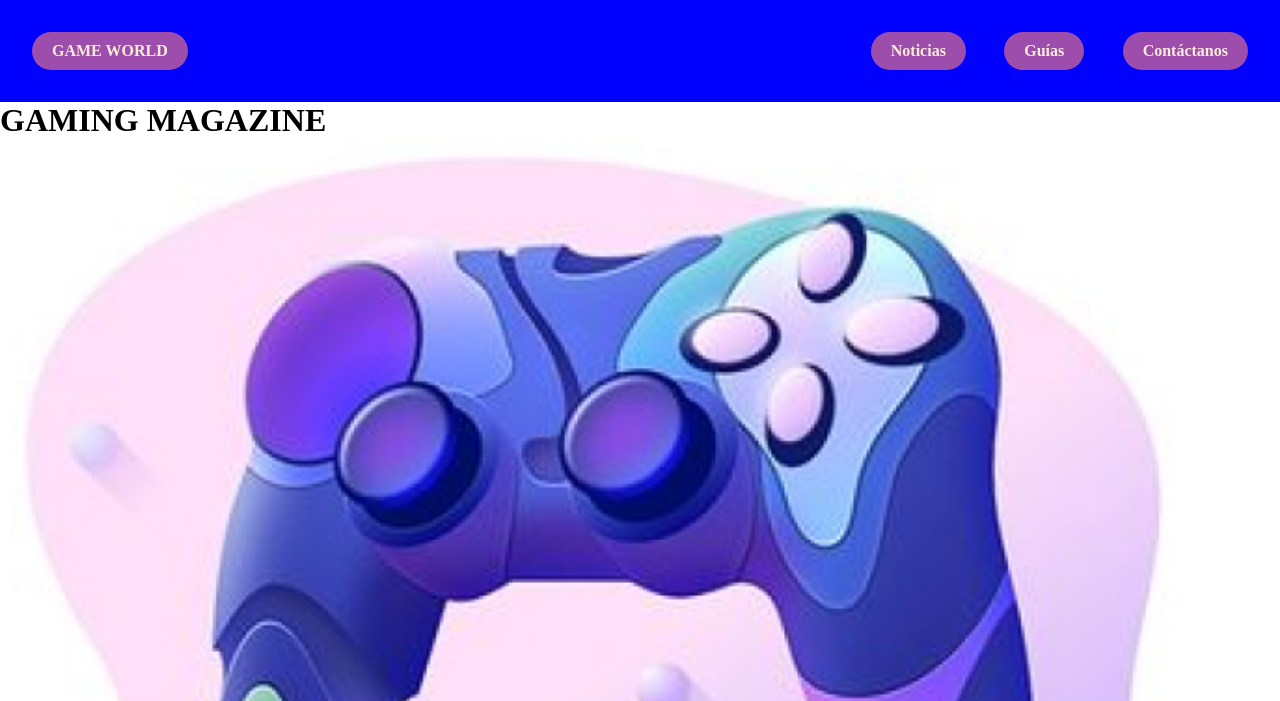
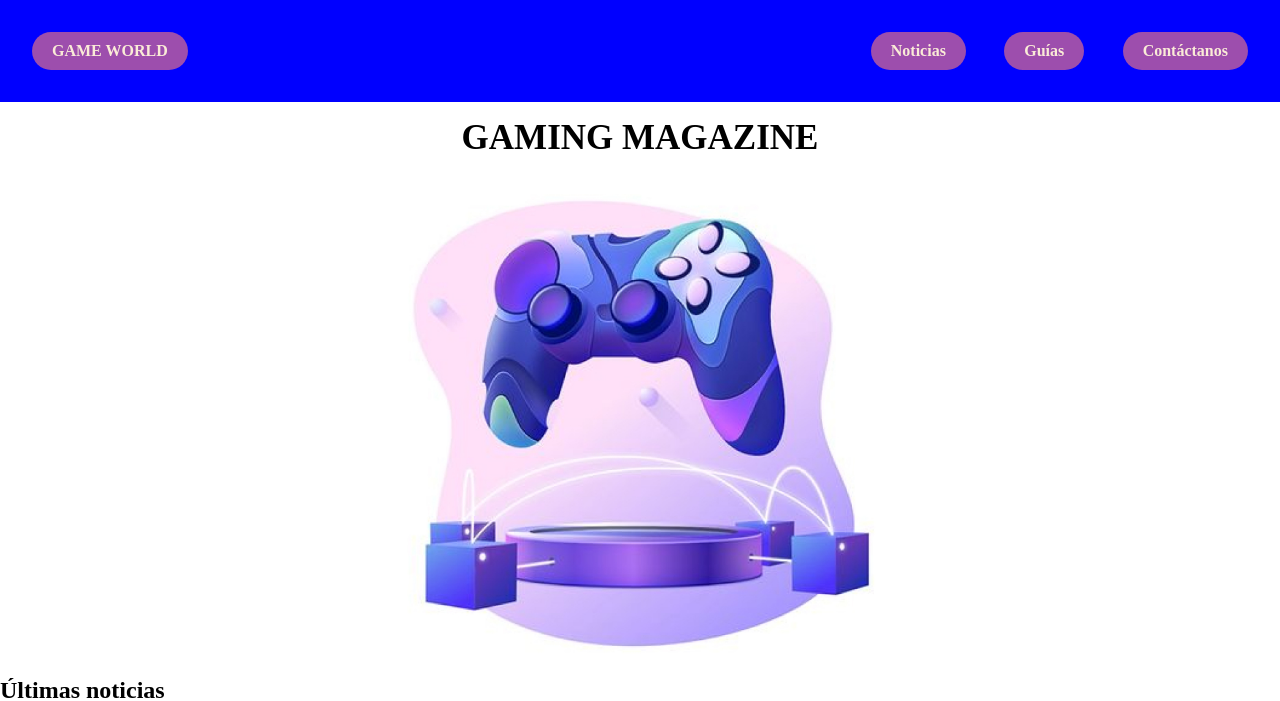
Before and after one commit to CAlmagro/Gaming-Magazine, a plain HTML site: page index.html in a window 1280 px wide. Shown: the top 701 px of the page. Drawn offline with Linux system fonts and the light colour scheme.

Commit message:
Correción imagen principal
y ya

```diff
--- a/css/style.css
+++ b/css/style.css
@@ -9,12 +9,12 @@
     scroll-behavior: smooth;
 }
 
-/* Hacemos todas las imágenes responsive */
+/* Hacemos todas las imágenes responsive
 img{
     width: 100%;
     height: auto;
     vertical-align: middle;
-}
+} */
 
 
 /* menu */
@@ -95,7 +95,24 @@ nav .menu-flex .fa-xmark:hover{
     cursor: pointer;
 }
 
+/* Main */
+ h1{
+    display: flex;
+    justify-content: center;
+    padding: 1rem;
+    font-size: 35px;
+}
 
+.main_img {
+    padding: 20px;
+    width: 40%;
+}
+
+.container {
+    display: flex;
+    align-items: center;
+    justify-content: center;
+}
 
 
 
--- a/index.html
+++ b/index.html
@@ -34,7 +34,14 @@
     </header>
     <main>
         <h1>GAMING MAGAZINE</h1>
-        <img src="media/Portada.jpg" alt=" Portada Gaming Magazine, control de videojuegos azul y morado">
+        <!-- <section class="main_img">
+            <img src="media/Portada.jpg" alt=" Portada Gaming Magazine, control de videojuegos azul y morado">
+        </section> -->
+        <div class="container">
+            <img class="main_img" src="media/Portada.jpg" alt=" Portada Gaming Magazine, control de videojuegos azul y morado">
+
+        </div>
+
 
         <section>
             <h2>Últimas noticias</h2>
```
Also changed, not shown: contact.html (+2 -4 lines), guides.html (+2 -4 lines), news.html (+2 -4 lines).
